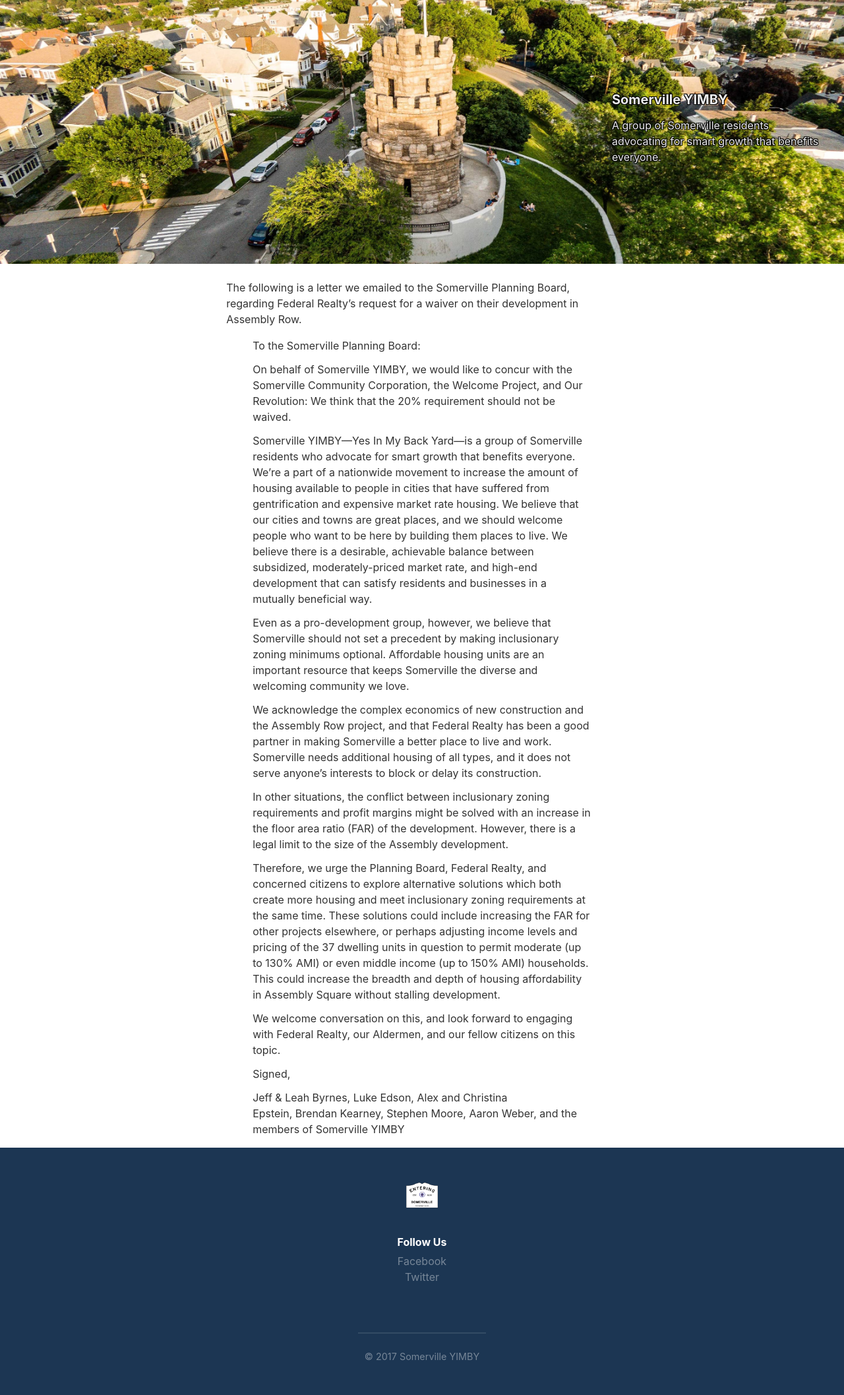
After one commit to somervilleyimby/somervilleyimby.org, a PHP site: page /2017/05/16/regarding-the-frit-waiver/index.html in a window 1280 px wide. The commit adds this page. Shown: the whole page at 66% size. Run offline with PHP 8.4, Linux system fonts and the light colour scheme; style sheets or scripts are compiled from the project's sources.

Commit message:
Add page w/ FRIT letter to Planning Board

```diff
--- /dev/null
+++ b/2017/05/16/regarding-the-frit-waiver/index.html
@@ -0,0 +1,72 @@
+<!DOCTYPE html>
+<html>
+<head>
+  <title></title>
+  <meta charset="utf-8">
+  <title>Somerville YIMBY</title>
+  <link rel="stylesheet" href="/css/styles.css">
+</head>
+<body>
+  <header class="hero">
+    <div class="hero-content">
+      <h1>Somerville YIMBY</h1>
+      <p>A group of Somerville residents advocating for smart growth that benefits everyone.</p>
+    </div>
+  </header>
+
+  <div class="wrapper">
+    <article class="letter">
+      <p>The following is a letter we emailed to the Somerville Planning Board, regarding Federal Realty’s request for a waiver on their development in Assembly Row.</p>
+
+      <blockquote cite="http://example.com/facts">
+        <p>To the Somerville Planning Board:</p>
+
+        <p>On behalf of Somerville YIMBY, we would like to concur with the Somerville Community Corporation, the Welcome Project, and Our Revolution: We think that the 20% requirement should not be waived.</p>
+
+        <p>Somerville YIMBY—Yes In My Back Yard—is a group of Somerville residents who advocate for smart growth that benefits everyone. We’re a part of a nationwide movement to increase the amount of housing available to people in cities that have suffered from gentrification and expensive market rate housing. We believe that our cities and towns are great places, and we should welcome people who want to be here by building them places to live. We believe there is a desirable, achievable balance between subsidized, moderately-priced market rate, and high-end development that can satisfy residents and businesses in a mutually beneficial way.</p>
+
+        <p>Even as a pro-development group, however, we believe that Somerville should not set a precedent by making inclusionary zoning minimums optional. Affordable housing units are an important resource that keeps Somerville the diverse and welcoming community we love.</p>
+
+        <p>We acknowledge the complex economics of new construction and the Assembly Row project, and that Federal Realty has been a good partner in making Somerville a better place to live and work. Somerville needs additional housing of all types, and it does not serve anyone’s interests to block or delay its construction.</p>
+
+        <p>In other situations, the conflict between inclusionary zoning requirements and profit margins might be solved with an increase in the floor area ratio (FAR) of the development. However, there is a legal limit to the size of the Assembly development.</p>
+
+        <p>Therefore, we urge the Planning Board, Federal Realty, and concerned citizens to explore alternative solutions which both create more housing and meet inclusionary zoning requirements at the same time. These solutions could include increasing the FAR for other projects elsewhere, or perhaps adjusting income levels and pricing of the 37 dwelling units in question to permit moderate (up to 130% AMI) or even middle income (up to 150% AMI) households. This could increase the breadth and depth of housing affordability in Assembly Square without stalling development.</p>
+
+        <p>We welcome conversation on this, and look forward to engaging with Federal Realty, our Aldermen, and our fellow citizens on this topic.</p>
+
+        <p>Signed,<br>
+        <p>Jeff & Leah Byrnes, Luke Edson, Alex and Christina Epstein, Brendan Kearney, Stephen Moore, Aaron Weber, and the members of Somerville YIMBY</p>
+      </blockquote>
+    </article>
+  </div>
+
+  <footer class="footer" role="contentinfo">
+    <div class="footer-logo">
+      <img src="/img/entering-somerville-ma.png" alt="Logo image">
+    </div>
+    <div class="footer-links">
+      <!-- <ul>
+        <li><h3>Content</h3></li>
+        <li><a href="javascript:void(0)">About</a></li>
+        <li><a href="javascript:void(0)">Contact</a></li>
+        <li><a href="javascript:void(0)">Products</a></li>
+      </ul> -->
+      <ul>
+        <li><h3>Follow Us</h3></li>
+        <li><a href="https://www.facebook.com/SomervilleYIMBY">Facebook</a></li>
+        <li><a href="https://twitter.com/SomervilleYIMBY">Twitter</a></li>
+      </ul>
+      <!-- <ul>
+        <li><h3>Legal</h3></li>
+        <li><a href="javascript:void(0)">Terms and Conditions</a></li>
+        <li><a href="javascript:void(0)">Privacy Policy</a></li>
+      </ul> -->
+    </div>
+
+    <hr>
+
+    <p>© 2017 Somerville YIMBY</p>
+  </footer>
+</body>
+</html>
--- a/sass/styles.scss
+++ b/sass/styles.scss
@@ -52,12 +52,14 @@ $max-width: em(1260);
 }
 
 .about,
-.mailing-list {
+.mailing-list,
+.letter {
   @include span-columns(6);
   @include shift(3);
 }
 
-.about {
+.about,
+.letter {
   margin-top: $base-spacing;
 }
 
```
